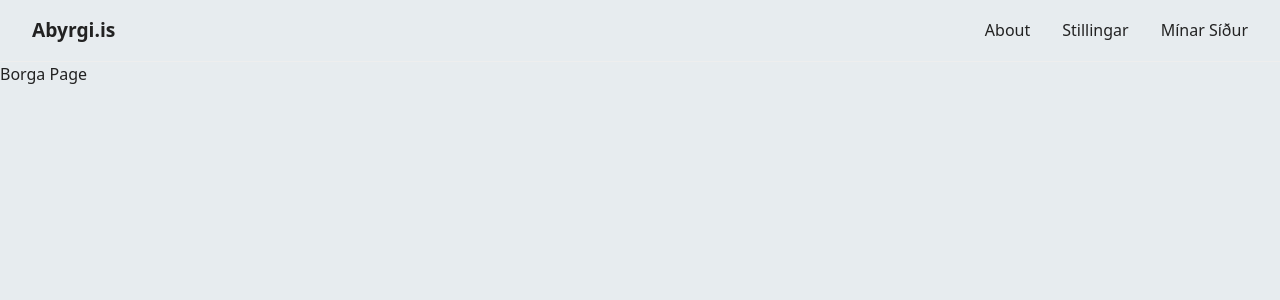
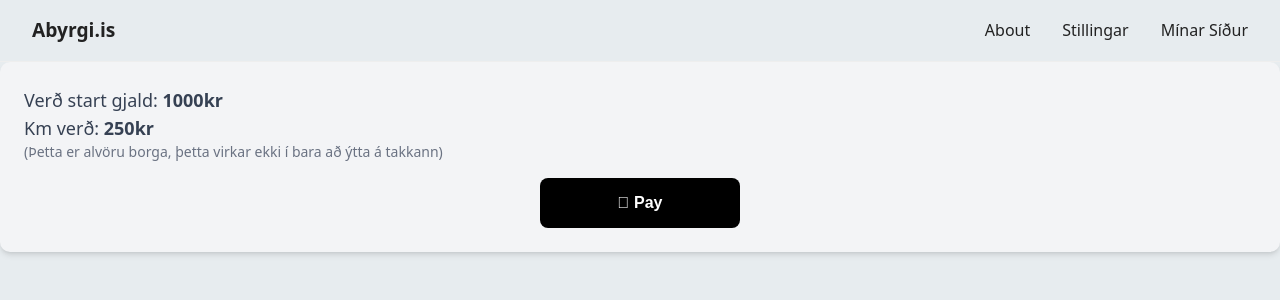
Before and after one commit to Abyrgi-is/Abyrgi.is, a Next.js app in the folder abyrgi.is/: page /borga in a window 1280 px wide. Shown: the top 300 px of the page. Built offline with nearby package versions, Linux system fonts and the light colour scheme.

Commit message:
gerði bara basic borga síðu sem virkar ekki í raun bara fyrir að hafa eithvað þar

```diff
--- a/abyrgi.is/src/app/borga/page.tsx
+++ b/abyrgi.is/src/app/borga/page.tsx
@@ -1,3 +1,19 @@
+import OrderButton from "@/components/ui/OrderButton";
+
 export default function BorgaPage() {
-    return <div>Borga Page</div>;
+    return (
+        <div className="p-6 bg-gray-100 rounded-lg shadow-md">
+            <div className="text-lg text-gray-700 mb-4">
+                <p>Verð start gjald: <span className="font-semibold">1000kr</span></p>
+                <p>Km verð: <span className="font-semibold">250kr</span></p>
+                <p className="text-sm text-gray-500">
+                    (Þetta er alvöru borga, þetta virkar ekki í bara að ýtta á takkann)
+                </p>
+            </div>
+
+            <div className="flex justify-center">
+                <OrderButton />
+            </div>
+        </div>
+    );
 }
--- /dev/null
+++ b/abyrgi.is/src/components/ui/OrderButton.tsx
@@ -0,0 +1,36 @@
+"use client";
+
+import { useRouter } from "next/navigation";
+import React from "react";
+
+export default function OrderButton() {
+    const router = useRouter(); // Call useRouter at the top level of the component
+
+    const handleClick = () => {
+        console.log("Button clicked!");
+        router.push("/order"); // Use router.push here
+    };
+
+    return (
+        <button
+            style={{
+                backgroundColor: "black",
+                color: "white",
+                border: "none",
+                borderRadius: "8px",
+                padding: "10px 20px",
+                fontSize: "16px",
+                fontWeight: "bold",
+                display: "flex",
+                alignItems: "center",
+                justifyContent: "center",
+                cursor: "pointer",
+                width: "200px",
+                height: "50px",
+            }}
+            onClick={handleClick} // Pass handleClick directly
+        >
+            <span style={{ fontFamily: "Arial, sans-serif" }}> Pay</span>
+        </button>
+    );
+}
```
